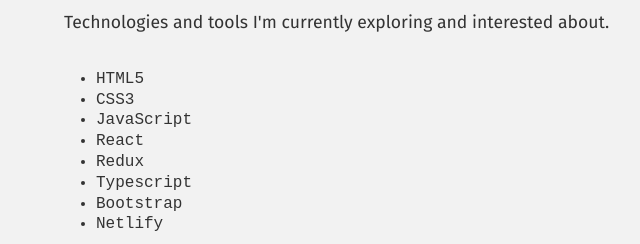
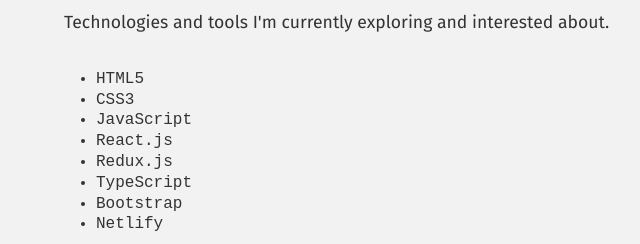
Before and after one commit to Ganeshsai1346/Portfolio, a plain HTML site: page index.html in a window 1280 px wide. Shown: the part 1180-1424 px from the top of the page, 0-640 px from the left. Drawn offline with Linux system fonts and the light colour scheme.

Commit message:
changes made

```diff
--- a/index.html
+++ b/index.html
@@ -160,9 +160,9 @@
             <li>HTML5</li>
             <li>CSS3</li>
             <li>JavaScript</li>
-            <li>React</li>
-            <li>Redux</li>
-            <li>Typescript</li>
+            <li>React.js</li>
+            <li>Redux.js</li>
+            <li>TypeScript</li>
             <li>Bootstrap</li>
             <li>Netlify</li>
           </ul>
```
